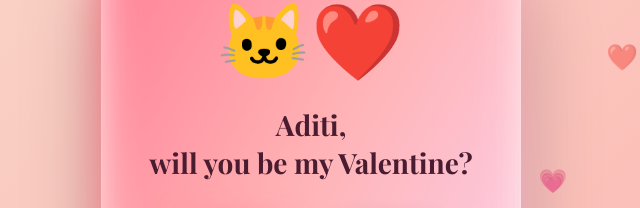
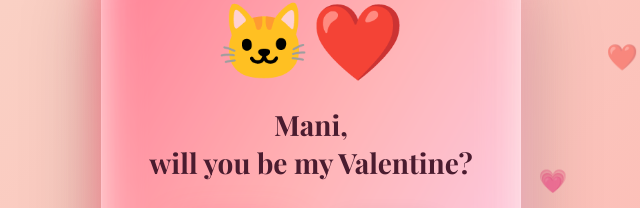
Before and after one commit to panchalib54-cmyk/valentine, a plain HTML site: page index.html in a window 1280 px wide. Shown: the part 233-441 px from the top of the page, 329-969 px from the left. Drawn offline with nearby package versions, Linux system fonts and the light colour scheme.

Commit message:
Change Valentine message from Aditi to Mani
Updated the Valentine's message and emoji in the card.

```diff
--- a/index.html
+++ b/index.html
@@ -170,7 +170,7 @@
 
   <div class="card">
     <div class="emoji">🐱❤️</div>
-    <h2>Aditi,<br>will you be my Valentine?</h2>
+    <h2>Mani,<br>will you be my Valentine?</h2>
 
     <div class="buttons">
       <button id="yes">Yes 💖</button>
```
